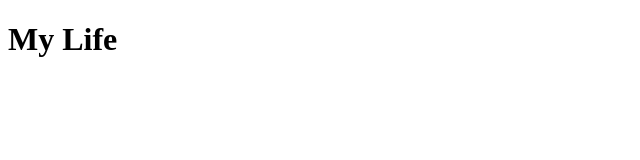
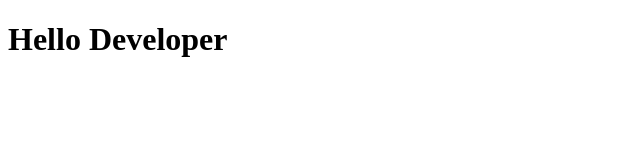
Before and after one commit to shanvisoni/example-git, a plain HTML site: page index.html in a window 1280 px wide. Shown: the whole page, without its empty margins (0-640 px from the left). Drawn offline with Linux system fonts and the light colour scheme.

Commit message:
dev branch chnages

```diff
--- a/index.html
+++ b/index.html
@@ -6,6 +6,6 @@
     <title>My site</title>
 </head>
 <body>
-    <h1>My Life</h1>
+    <h1>Hello Developer</h1>
 </body>
 </html>
```
